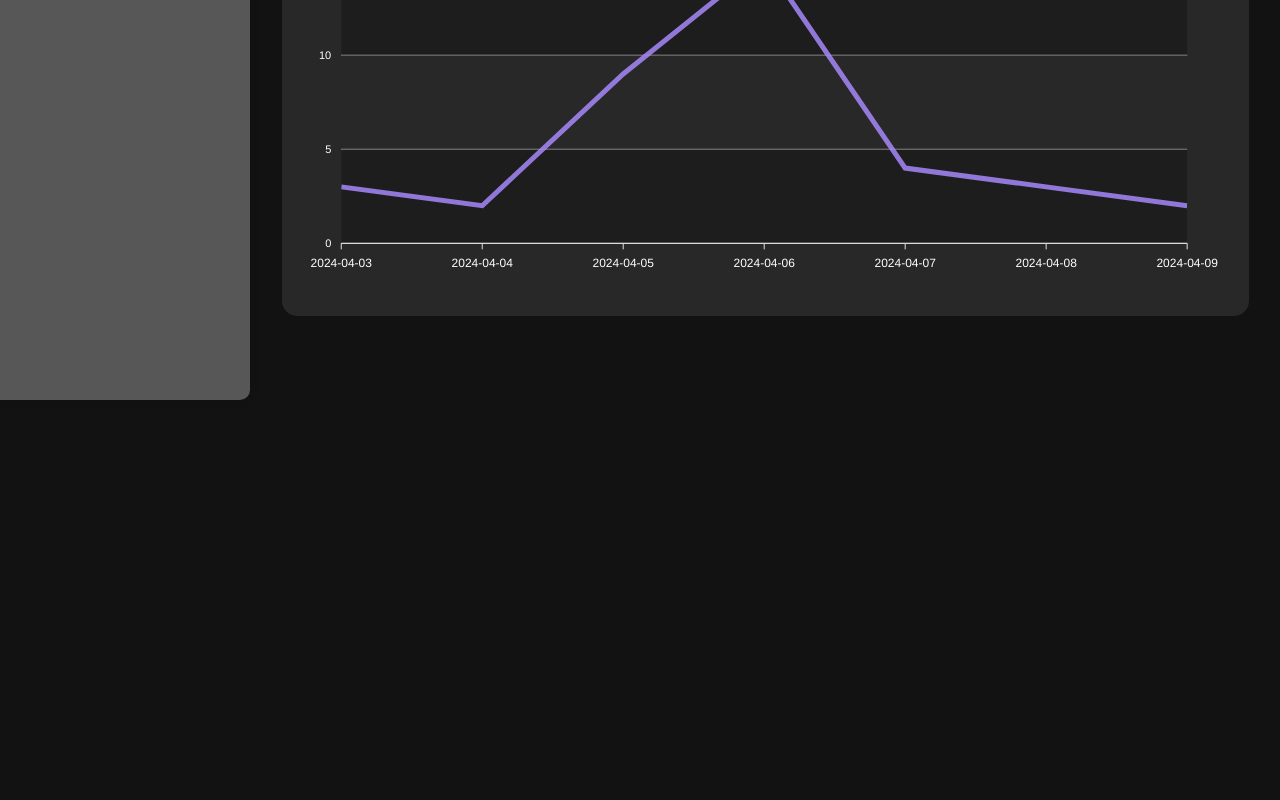
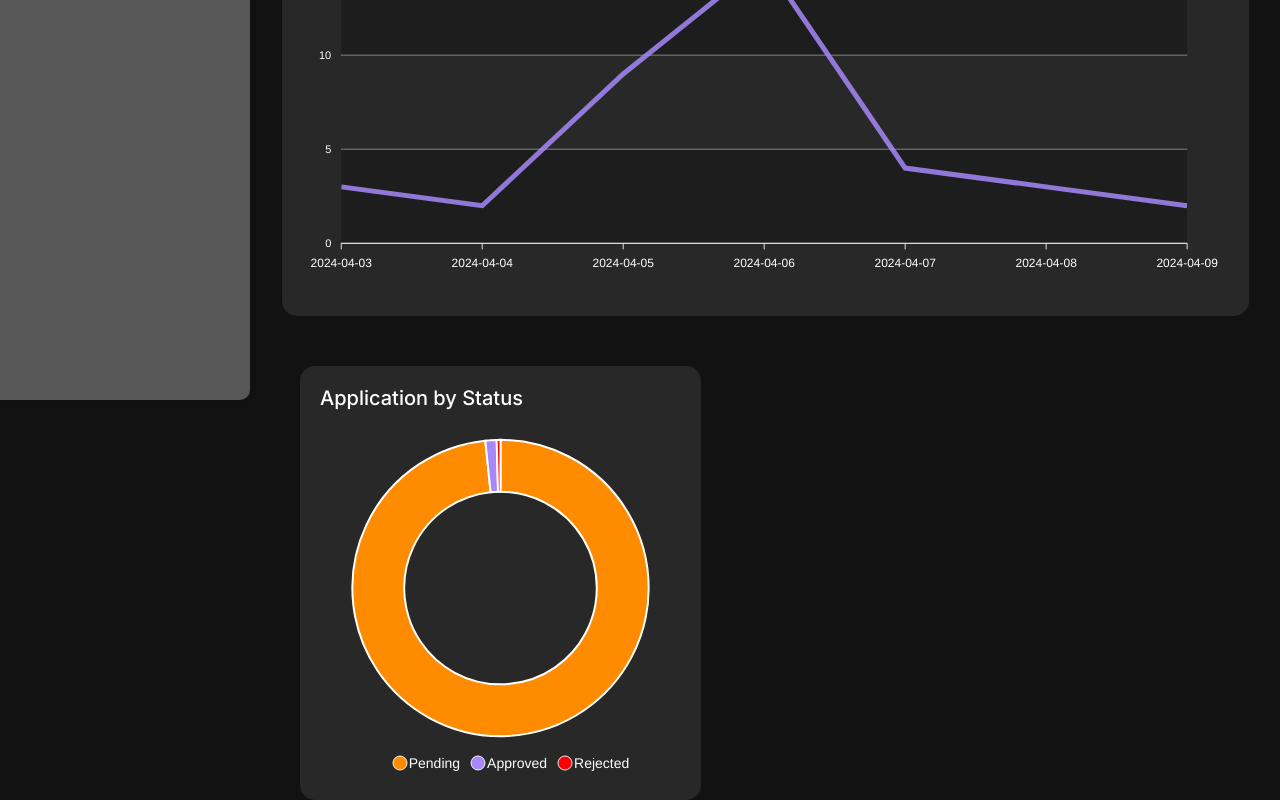
Before and after one commit to Neo-Zenith/sc4052-job-application-tracker, a React (Vite) app in the folder client/: page / in a window 1280 px wide. Shown: the part 400-1200 px from the top of the page. Before the commit the page ends 800 px from the top, so only its background shows below. Built offline with nearby package versions, Linux system fonts and the light colour scheme.

Commit message:
piechart for visualizing status

```diff
--- a/client/src/pages/MainPage.jsx
+++ b/client/src/pages/MainPage.jsx
@@ -4,6 +4,7 @@ import PastXDaysChart from "../sections/Charts/PastXDaysChart";
 import OverviewCards from "../sections/OverviewCards/OverviewCards";
 import Sidebar from "../sections/Sidebar/Sidebar";
 import "./Page.css";
+import PieChart from "../sections/Charts/PieChart";
 
 function MainPage() {
     const mainPageController = new MainPageController();
@@ -29,6 +30,26 @@ function MainPage() {
                     data={past7DaysData}
                     x={7}
                 />
+                <PieChart
+                    title={"Application by Status"}
+                    data={[
+                        {
+                            label: "Pending",
+                            value: 1200,
+                            color: "#ff8c00",
+                        },
+                        {
+                            label: "Approved",
+                            value: 15,
+                            color: "#a688fa",
+                        },
+                        {
+                            label: "Rejected",
+                            value: 5,
+                            color: "#ff0000",
+                        },
+                    ]}
+                />
             </div>
         </>
     );
--- a/client/src/sections/Charts/Chart.css
+++ b/client/src/sections/Charts/Chart.css
@@ -14,6 +14,12 @@
 }
 
 .main-page-chart {
-    margin: 5rem auto;
+    margin: 5rem auto 0;
     width: 90%;
 }
+
+.app-status-chart {
+    width: 35%;
+    margin-right: auto;
+    margin-left: 5rem;
+}
--- /dev/null
+++ b/client/src/sections/Charts/PieChart.jsx
@@ -0,0 +1,52 @@
+import { useEffect, useState } from "react";
+import Chart from "react-apexcharts";
+
+function PieChart({ title, data }) {
+    const [series, setSeries] = useState([]);
+    const [options, setOptions] = useState({
+        chart: {
+            type: "donut",
+        },
+        dataLabels: {
+            enabled: false,
+        },
+        legend: {
+            show: true,
+            position: "bottom",
+            horizontalAlign: "center",
+            verticalAlign: "bottom",
+            floating: false,
+            fontSize: "14px",
+            offsetX: 0,
+            offsetY: 0,
+            labels: {
+                colors: "#ffffff",
+            },
+        },
+    });
+
+    useEffect(() => {
+        setSeries(data.map((d) => d.value));
+        setOptions({
+            ...options,
+            labels: data.map((d) => d.label),
+            colors: data.map((d) => d.color),
+        });
+    }, [data]);
+
+    return (
+        <div className="chart-wrapper main-page-chart app-status-chart">
+            <span className="chart-title">{title}</span>
+            <div className="chart-container">
+                <Chart
+                    options={options}
+                    series={series}
+                    type="donut"
+                    height={350}
+                />
+            </div>
+        </div>
+    );
+}
+
+export default PieChart;
```
